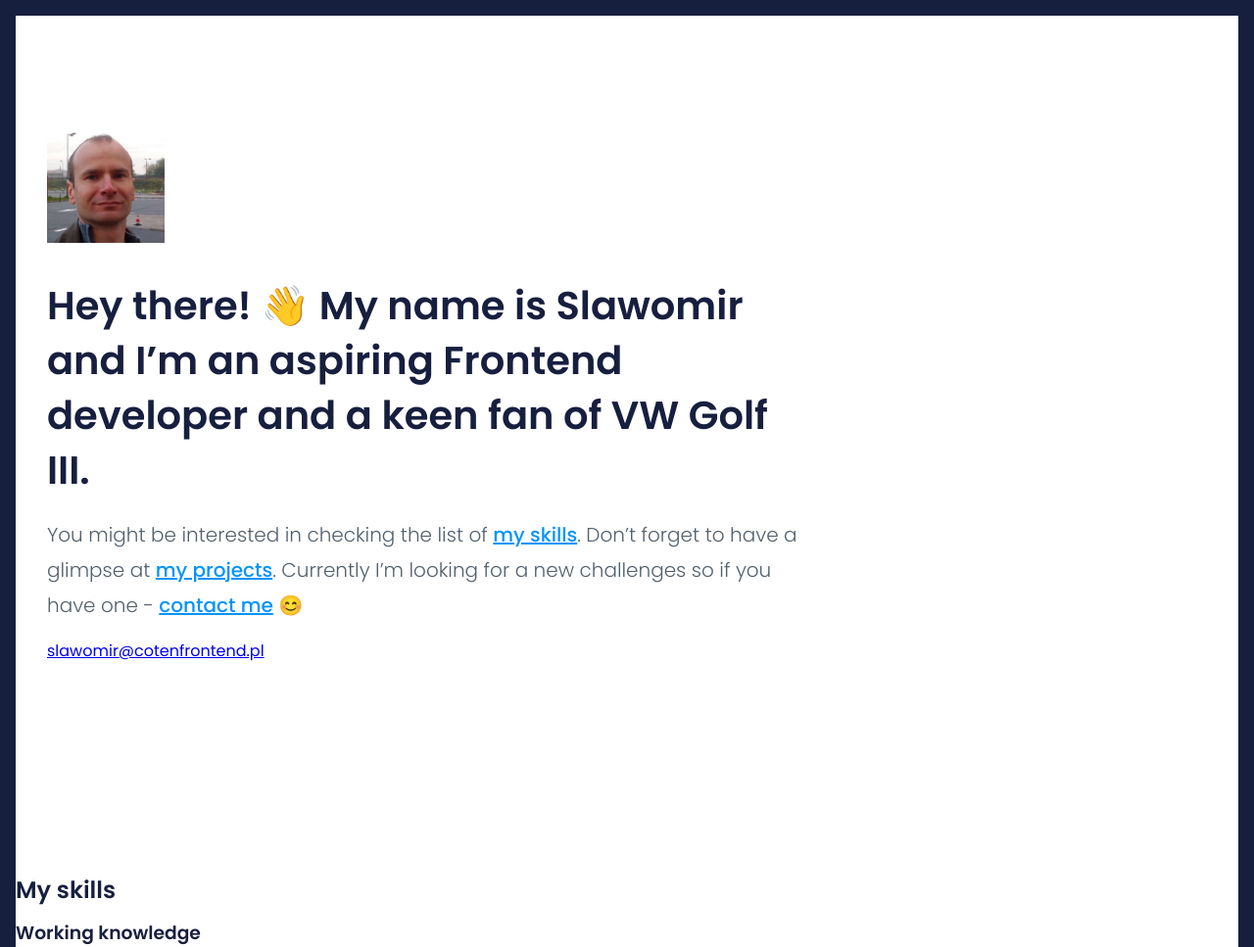
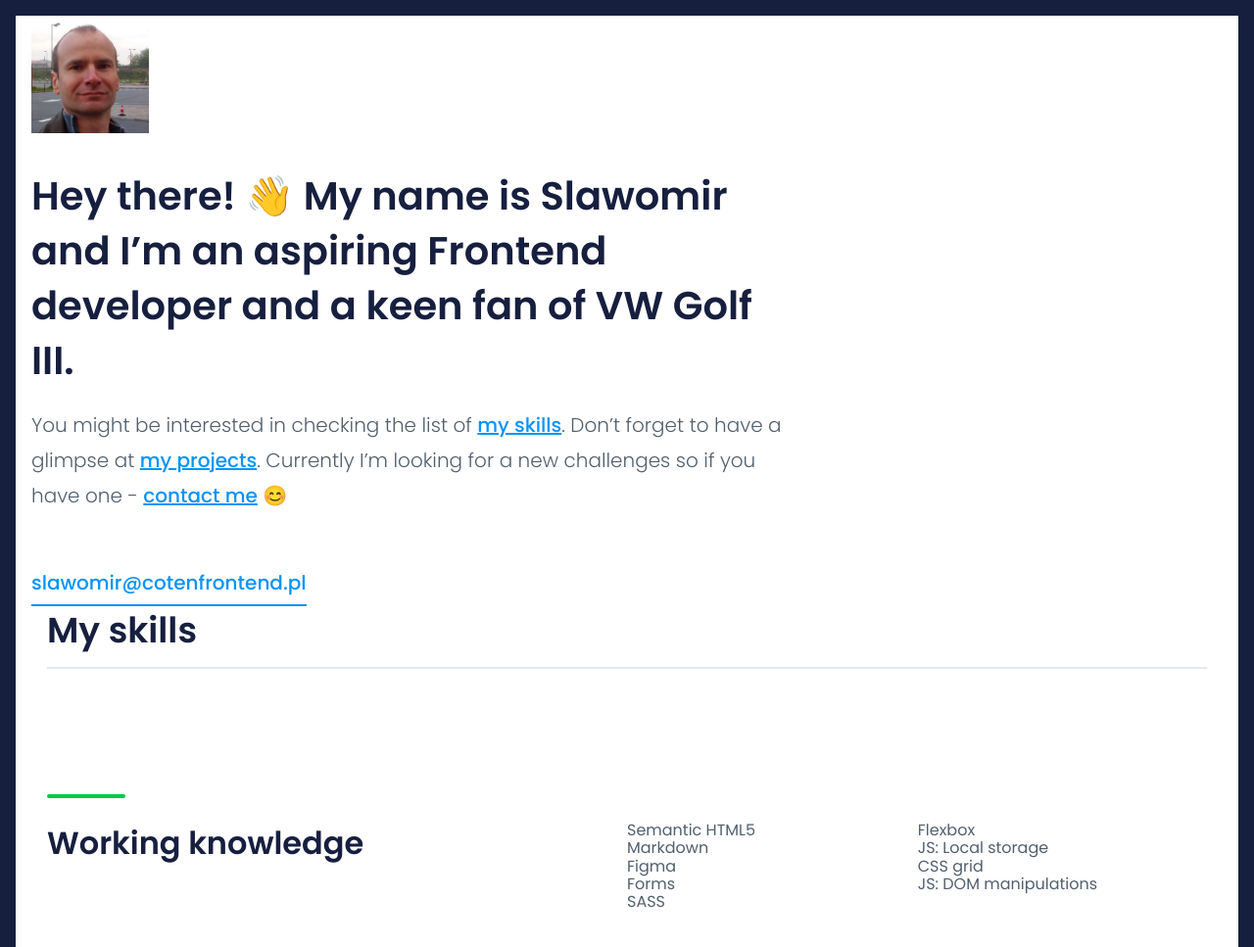
Before and after one commit to srostkow/srostkow.github.io, a website built with webpack: page src/content/index.html in a window 1280 px wide. Shown: the top 967 px of the page at 98% size. Built offline with nearby package versions, Linux system fonts and the light colour scheme; files whose address does not match are found by name.

Commit message:
styles for skills section

```diff
--- a/src/scss/_variables.scss
+++ b/src/scss/_variables.scss
@@ -1,6 +1,7 @@
-$white: #FFF;
-$violet: #000;
-$yellow: #F9C802;
 $big-stone: #171F3F;
 $blue: #0593FB;
+$dark-blue: #2251CC;
 $grey: #52606D;
+$green: #06C847;
+$violet: #653CAD;
+$white: #FFF;
--- a/src/scss/main.scss
+++ b/src/scss/main.scss
@@ -2,11 +2,13 @@
 @import "_variables";
 @import url('https://fonts.googleapis.com/css?family=Poppins:300,400,500,600&display=swap&subset=latin-ext');
 @import "modules/hero.scss";
+@import "modules/skills.scss";
 
 
 html {
   box-sizing: border-box;
   font-size: 16px;
+  scroll-behavior: smooth;
 }
 
 *, *:before, *:after {
@@ -19,3 +21,9 @@ body {
   font-family: 'Poppins', sans-serif;
   border: 16px solid $big-stone;
 }
+
+.container {
+  max-width: 1216;
+  padding: 0 16px;
+  margin: 0 auto;
+}
--- a/src/scss/modules/hero.scss
+++ b/src/scss/modules/hero.scss
@@ -1,6 +1,6 @@
 .hero {
-    max-width: 1184px;
-    padding: 112px 0 200px;
+    max-width: 1216px;
+    padding: 112px 16 184px;
     margin: 0 auto;
     &__description {
         color: $grey;
@@ -20,7 +20,7 @@
         font-weight: 500;
     }
     &__mail {
-        color $blue;
+        color: $blue;
         font-weight: 500;
         font-size: 1.25rem;
         text-decoration: none;
--- /dev/null
+++ b/src/scss/modules/skills.scss
@@ -0,0 +1,46 @@
+.skills {
+    max-width: 1216px;
+    margin: 0 auto 8rem;
+    padding: 0 16px;
+    &__title {
+        font-size: 2.25rem;
+        margin: 0;
+        font-style: normal;
+        font-weight: 600;
+        padding: 1rem 0;
+        border-bottom: 2px solid #E5E8EC;
+    }
+}
+
+.skills__category {
+    display: grid;
+    grid-template-columns: 1fr 1fr;
+    padding: 8rem 0 0;
+    justify-content: space-between;
+    &__item{
+        color: $grey;
+    }
+    &__list {
+        display: grid;
+        grid-template-columns: 1fr 1fr;
+        list-style-type: none;
+        padding: 0;
+        margin-top: calc(1.5rem + 4px);
+        column-gap: 1.5px;
+    }
+    &__title {
+        font-weight: 600;
+        font-size: 32px;
+        line-height: 44px;
+        margin: 0;
+        &::before {
+            content: '';
+            width: 80px;
+            height: 4px;
+            display: block;
+            background: $green;
+            border-radius: 8px;
+            margin-bottom: 1.5rem;
+        }
+    }
+}
```
Also changed, not shown: dist/css/main.css, 1 other file.
